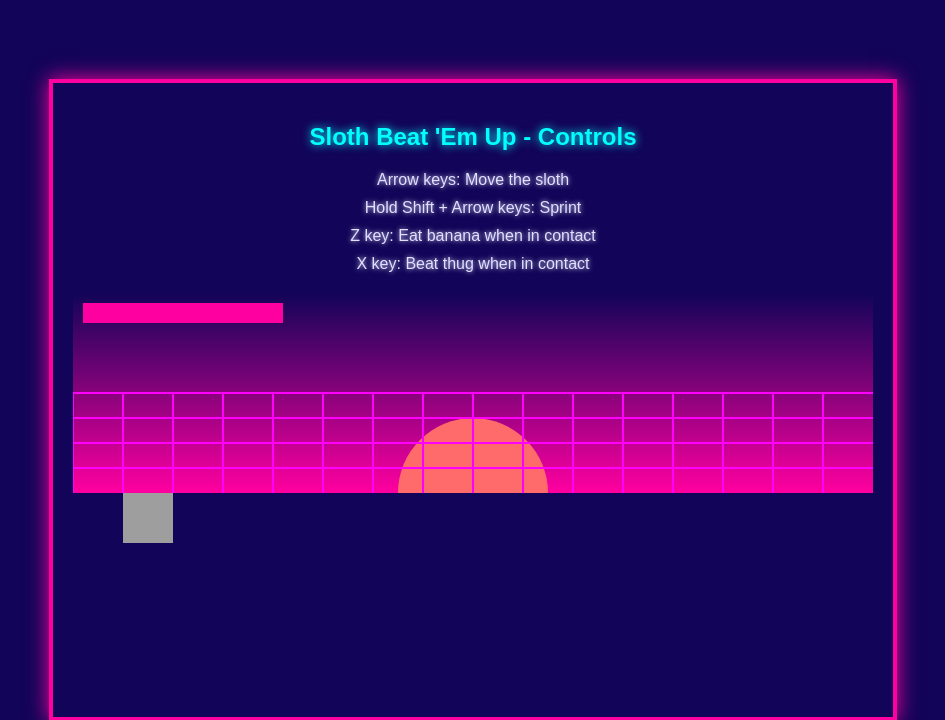
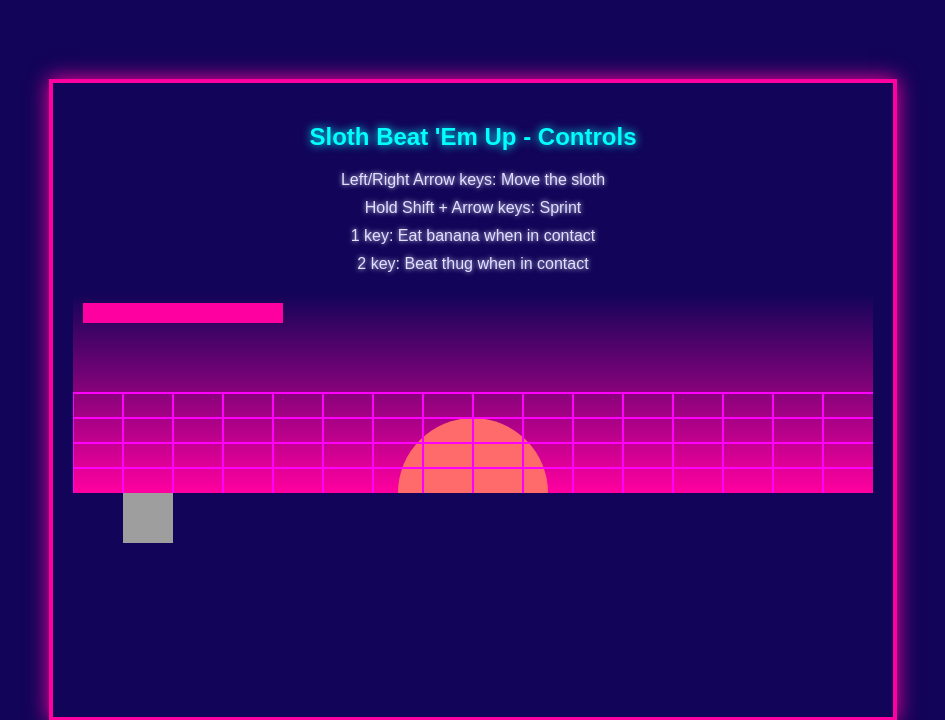
Before and after one commit to syafiqrahman88/side-scroll-game, a Flask app: page / in a window 1280 px wide. Shown: the top 720 px of the page, without its empty margins (167-1112 px from the left). Run offline with Flask 2, Linux system fonts and the light colour scheme.

Commit message:
Update index.html

```diff
--- a/templates/index.html
+++ b/templates/index.html
@@ -11,10 +11,10 @@
         <div id="instructions">
             <h2>Sloth Beat 'Em Up - Controls</h2>
             <ul>
-                <li>Arrow keys: Move the sloth</li>
+                <li>Left/Right Arrow keys: Move the sloth</li>
                 <li>Hold Shift + Arrow keys: Sprint</li>
-                <li>Z key: Eat banana when in contact</li>
-                <li>X key: Beat thug when in contact</li>
+                <li>1 key: Eat banana when in contact</li>
+                <li>2 key: Beat thug when in contact</li>
             </ul>
         </div>
         <canvas id="game-canvas"></canvas>
```
